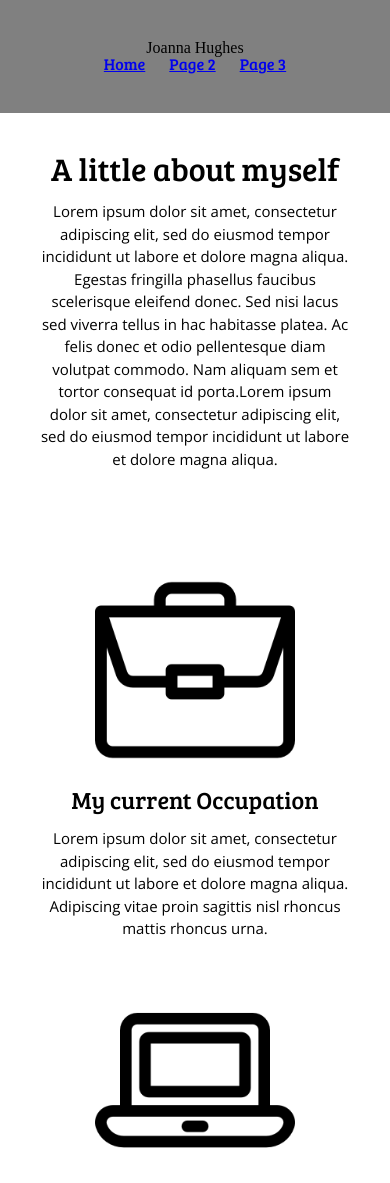
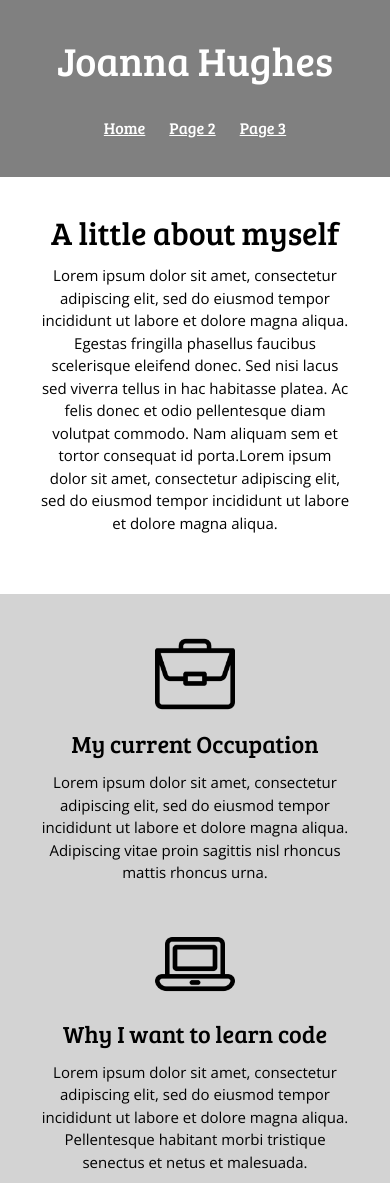
Before and after one commit to hughesthatgirl/women-wine-web-design, a website: page app/index.html in a window 390 px wide. Shown: the top 1183 px of the page. Drawn offline with nearby package versions, Linux system fonts and the light colour scheme.

Commit message:
finished mobile llayout

```diff
--- a/app/css/style.css
+++ b/app/css/style.css
@@ -119,7 +119,12 @@ p {
 }
 
 a {
+    color: red;
     font-family: 'Bree Serif', serif;
+}
+
+a:visited {
+    color: blue;
 }
 
 a:hover {
@@ -130,6 +135,26 @@ a:active {
     border: 2px dashed black;
 }
 
-a + a {
+nav a {
+    color: white;
+}
+
+nav a + a {
     margin-left: 20px;
 }
+
+.icon {
+    width: 80px;
+    height: 80px;
+}
+
+.icon-section {
+    background-color: lightgray;
+}
+
+.logo {
+    font-family: 'Bree Serif', serif;
+    font-size: 40px;
+    color: white;
+    margin-bottom: 40px;
+}
--- a/app/index.html
+++ b/app/index.html
@@ -9,7 +9,7 @@
     </head>
     <body>
         <header>
-            <div>Joanna Hughes</div>
+            <div class="logo">Joanna Hughes</div>
             <nav>
                 <a href="/">Home</a>
                 <a href="/page-2.html">Page 2</a>
@@ -23,19 +23,19 @@
                     <p>Lorem ipsum dolor sit amet, consectetur adipiscing elit, sed do eiusmod tempor incididunt ut labore et dolore magna aliqua. Egestas fringilla phasellus faucibus scelerisque eleifend donec. Sed nisi lacus sed viverra tellus in hac habitasse platea. Ac felis donec et odio pellentesque diam volutpat commodo. Nam aliquam sem et tortor consequat id porta.Lorem ipsum dolor sit amet, consectetur adipiscing elit, sed do eiusmod tempor incididunt ut labore et dolore magna aliqua.</p>
                 </div>
             </section>
-            <section>
+            <section class="icon-section">
                 <div>
-                    <img src="images/briefcase.png" alt="work" width="200" height="200">
+                    <img class="icon" src="images/briefcase.png" alt="work" width="200" height="200">
                     <h2>My current Occupation</h2>
                     <p>Lorem ipsum dolor sit amet, consectetur adipiscing elit, sed do eiusmod tempor incididunt ut labore et dolore magna aliqua. Adipiscing vitae proin sagittis nisl rhoncus mattis rhoncus urna.</p>
                 </div>
                 <div>
-                    <img src="images/laptop.png" alt="laptop" width="200" height="200">
+                    <img class="icon" src="images/laptop.png" alt="laptop" width="200" height="200">
                     <h2>Why I want to learn code</h2>
                     <p>Lorem ipsum dolor sit amet, consectetur adipiscing elit, sed do eiusmod tempor incididunt ut labore et dolore magna aliqua. Pellentesque habitant morbi tristique senectus et netus et malesuada.</p>
                 </div>
                 <div>
-                    <img src="images/wine.png" alt="wine glass" width="200" height="200">
+                    <img class="icon" src="images/wine.png" alt="wine glass" width="200" height="200">
                     <h2>My Favorite Beverage</h2>
                     <p>Lorem ipsum dolor sit amet, consectetur adipiscing elit, sed do eiusmod tempor incididunt ut labore et dolore magna aliqua. Risus viverra adipiscing at in tellus integer feugiat.</p>
                 </div>
```
